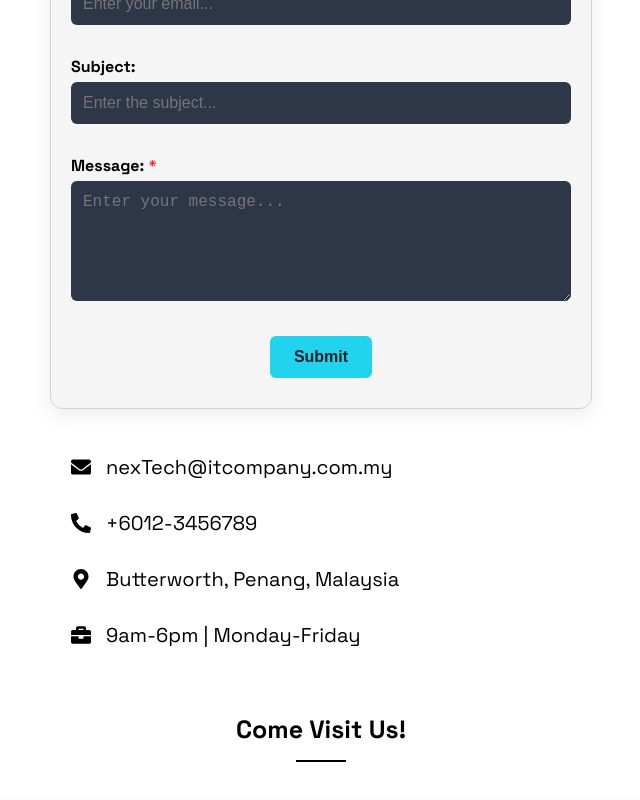
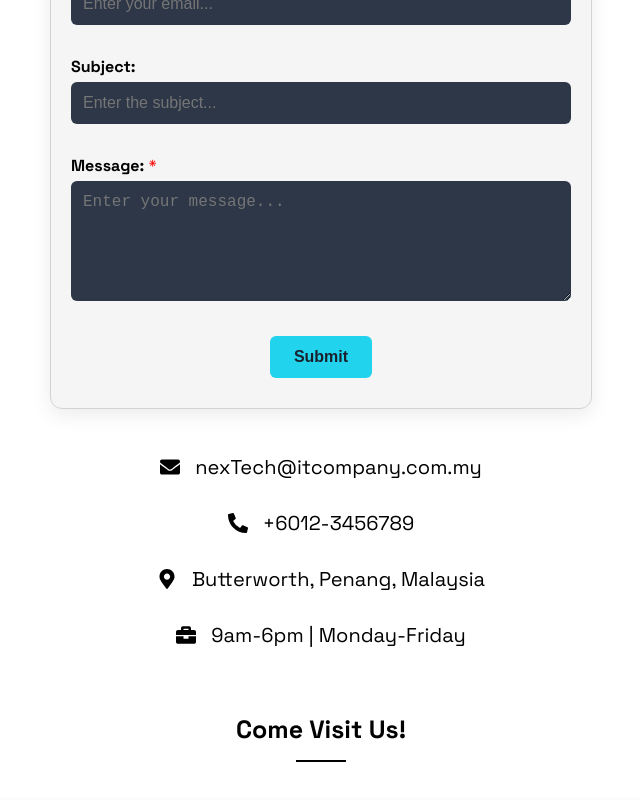
Before and after one commit to nrlshafina199/nextech-it-consulting, a React (Vite) app: page /contact in a window 1280 px wide. Shown: the part 586-1386 px from the top of the page, without its empty margins (319-959 px from the left). Built offline with nearby package versions, Linux system fonts and the light colour scheme; grey boxes are pictures that could not be loaded.

Commit message:
Contact Us Page

```diff
--- a/src/components/Contact.jsx
+++ b/src/components/Contact.jsx
@@ -89,14 +89,18 @@ export default function Contact() {
             maxWidth: "500px",
             fontSize: "clamp(16px, 3vw, 20px)",
             lineHeight: "1.8",
+            margin: "0 auto",
+            textAlign: "center",
         },
         infoItem: {
             display: 'flex',
             alignItems: 'center',
+            justifyContent: 'center',  // centers horizontally
             gap: '15px',
             marginBottom: '20px',
             flexWrap: 'wrap',
         },
+
         visitUs: {
             margin: "40px 20px 10px",
             fontSize: "clamp(20px, 4vw, 25px)",
@@ -171,7 +175,8 @@ export default function Contact() {
             </p>
 
             <div style={styles.contentRow}>
-                <div style={styles.form}>
+                <form style={styles.form} onSubmit={handleSubmit}>
+
                     <p style={{ marginBottom: "5px" }}>
                         <strong>Name: </strong>
                         <span style={{ color: "red" }}>*</span>
@@ -232,7 +237,7 @@ export default function Contact() {
                             Submit
                         </button>
                     </div>
-                </div>
+                </form>
 
                 <div style={styles.companyInfo}>
                     <div style={styles.infoItem}>
```
